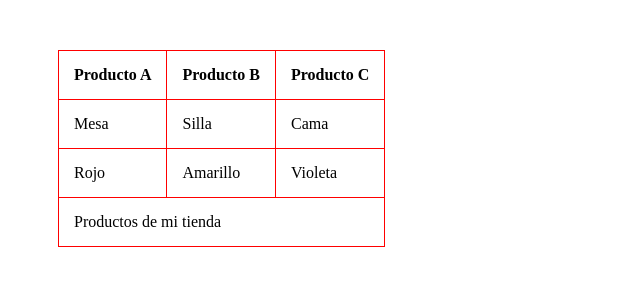
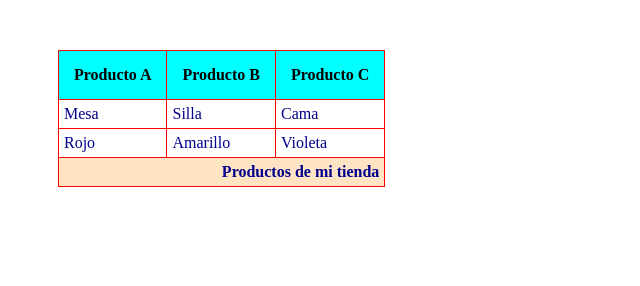
Before and after one commit to PabloVT01/Web1, a plain HTML site: page web-tablas/index.html in a window 1280 px wide. Shown: the whole page, without its empty margins (0-640 px from the left). Drawn offline with Linux system fonts and the light colour scheme.

Commit message:
Refinamiento

```diff
--- a/web-tablas/index.html
+++ b/web-tablas/index.html
@@ -19,7 +19,7 @@
         </thead>
         <tbody>
             <tr>
-                <td>Mesa</td>
+                <td id="22">Mesa</td>
                 <td>Silla</td>
                 <td>Cama</td>
             </tr>
--- a/web-tablas/style.css
+++ b/web-tablas/style.css
@@ -10,3 +10,19 @@ td, th {
     padding: 15px;
     border-width: 1px;
 }
+th {
+    background-color: aqua;
+    text-align: start;
+}
+tfoot{
+    background-color: bisque;
+    font-weight: bold;
+    text-align: right;
+}
+td{
+    color: darkblue;
+    padding: 5px;
+}
+#22{
+    font-weight: bold;
+}
```
